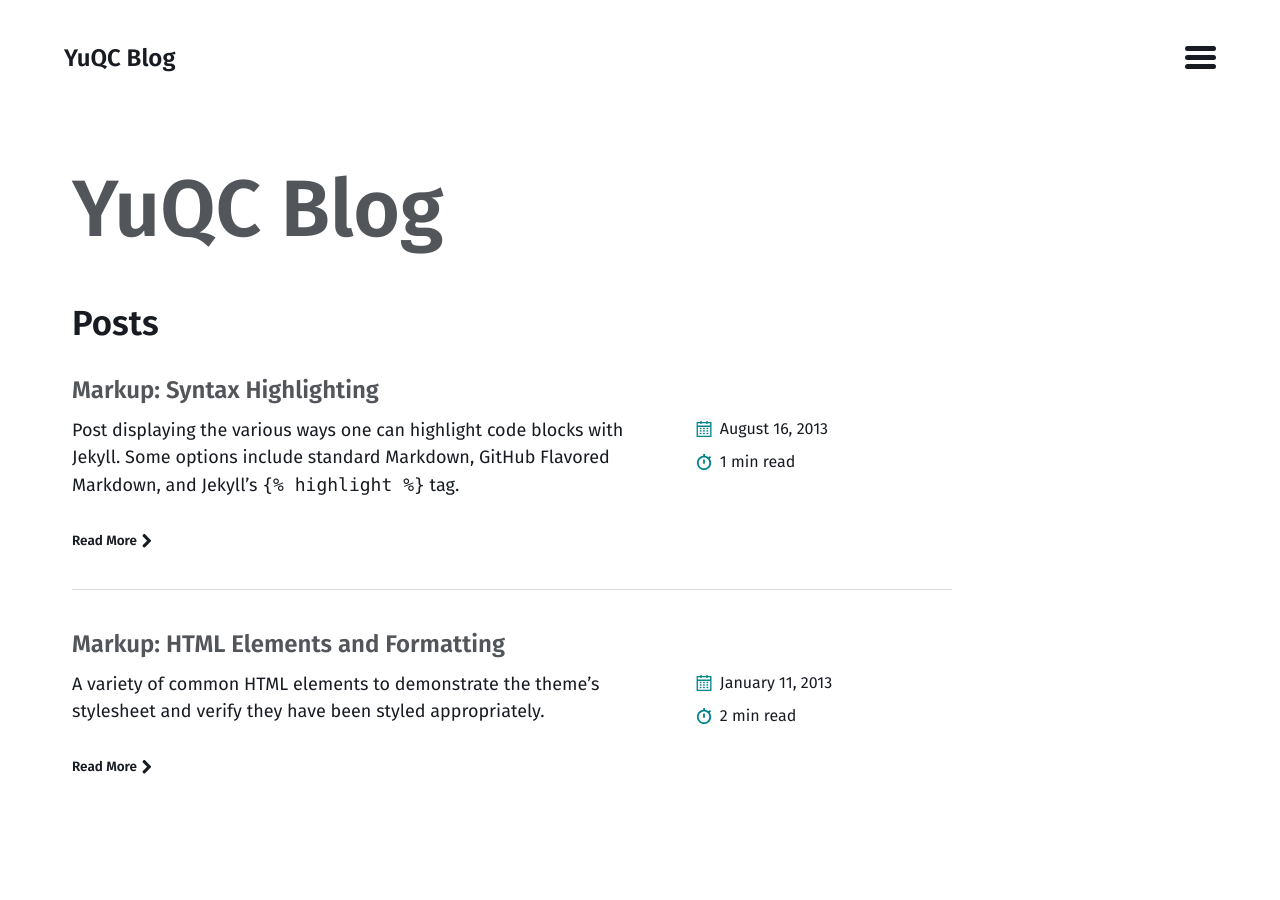
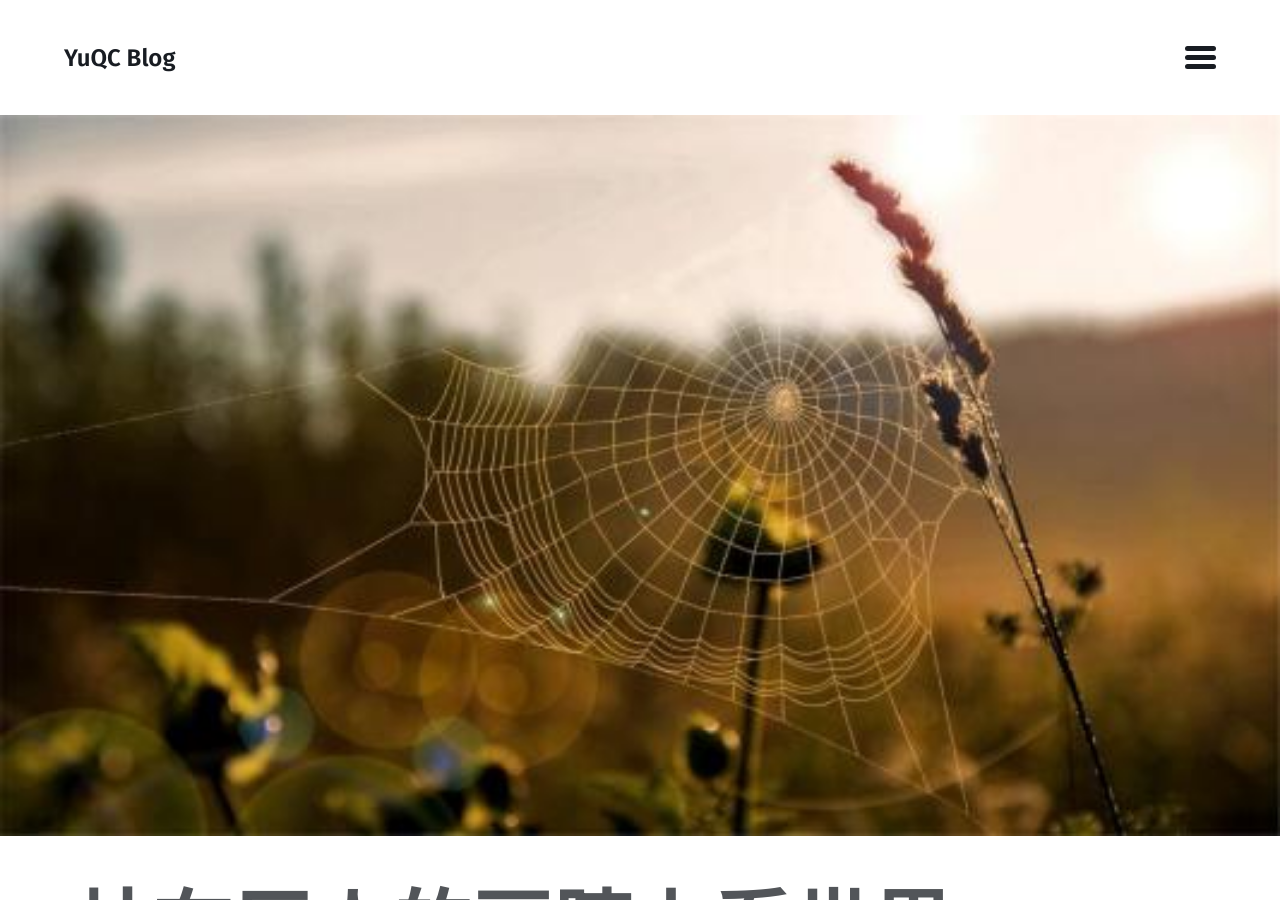
Before and after one commit to yqc1992/yqc1992.github.io, a Jekyll site: the page built from index.md, in a window 1280 px wide and 900 px high. Built offline with Jekyll 4.4.1, drawn with Linux system fonts in a browser that asks for light colours.

Commit message:
Update index.md

```diff
--- a/index.md
+++ b/index.md
@@ -1,5 +1,7 @@
 ---
 layout: home
-paginate: true
-
+paginate: false
+alt_title: "站在巨人的肩膀上看世界"
+sub_title: ""
+image: /images/BG.jpg
 ---
```
